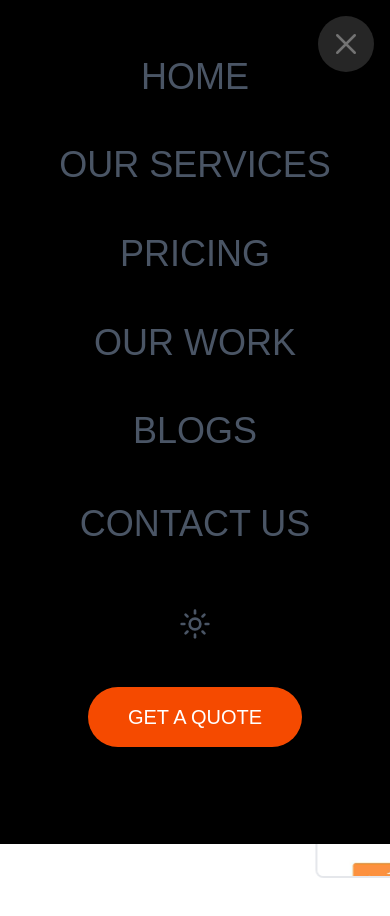
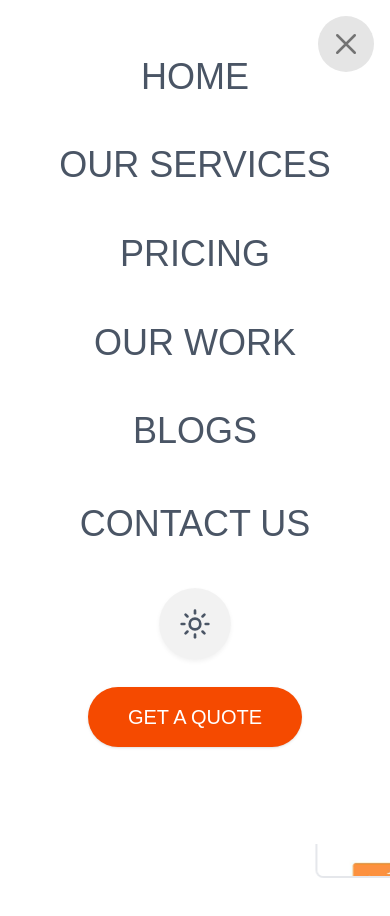
Before and after one commit to Amit7976/stagwebsite, a Next.js app: page / in a window 390 px wide. Both pictures are taken after a click on the icon 358 px from the left and 30 px from the top of the page. Shown: the top 916 px of the page. Built offline with nearby package versions, Linux system fonts and the light colour scheme.

Commit message:
Fix Build

```diff
--- a/src/components/core/Header/Hamburger.tsx
+++ b/src/components/core/Header/Hamburger.tsx
@@ -11,7 +11,7 @@ function Hamburger() {
     <>
       <div className='px-5 lg:hidden'>
         <CiMenuFries className='size-6' onClick={() => setOpen(true)} />
-        <div className={`${open ? 'fixed' : 'hidden'} top-0 left-0 bg-black h-screen w-full text-gray-600 dark:text-gray-100 text-balance font-medium text-4xl p-2 px-5 flex flex-col justify-evenly items-center uppercase`}>
+        <div className={`${open ? 'fixed' : 'hidden'} top-0 left-0 bg-white dark:bg-black h-screen w-full text-gray-600 dark:text-gray-100 text-balance font-medium text-4xl p-2 px-5 flex flex-col justify-evenly items-center uppercase`}>
           <Link href={'#'}>Home</Link>
           <Link href={'#'}>Our Services</Link>
           <Link href={'#'}>Pricing</Link>
@@ -24,7 +24,7 @@ function Hamburger() {
           <div className='rounded-full bg-orange-600 py-3 mb-10 px-10 flex items-center shadow'>
             <Link className='text-xl text-white font-medium block py-1 uppercase' href={'#'}>Get A Quote</Link>
           </div>
-          <div className='bg-neutral-800 p-2 rounded-full absolute top-4 right-4' onClick={() => setOpen(false)}>
+          <div className='bg-neutral-200 dark:bg-neutral-800 p-2 rounded-full absolute top-4 right-4' onClick={() => setOpen(false)}>
             <IoCloseOutline className='size-10 text-neutral-500' />
           </div>
         </div>
--- a/src/components/core/Home/Services.tsx
+++ b/src/components/core/Home/Services.tsx
@@ -47,7 +47,7 @@ const services = [
     },
     {
         name: "Website Redesign & Modernization",
-        image: "/images/work/services/website_redesign.svg",
+        image: "/images/work/services/web_redesign.svg",
     },
     {
         name: "Legacy System Modernization",
```
Also changed, not shown: public/images/work/services/web_redesign.svg (renamed from public/images/work/services/Website_redesign.svg).
